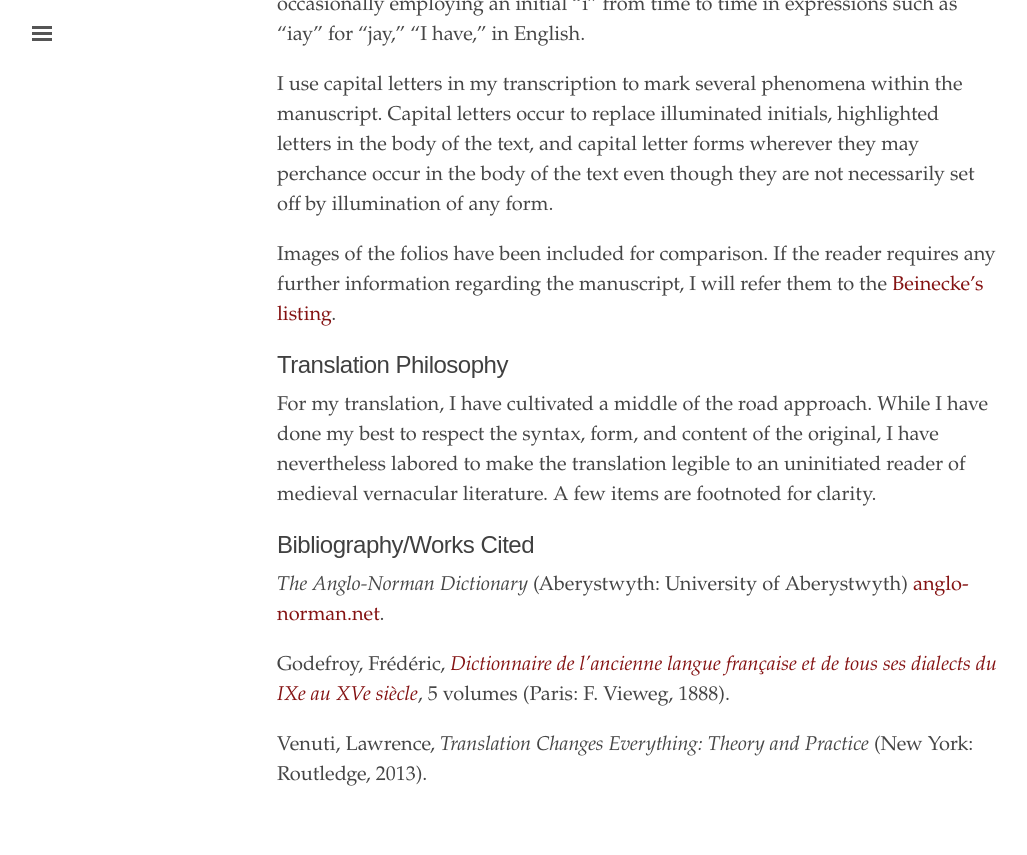
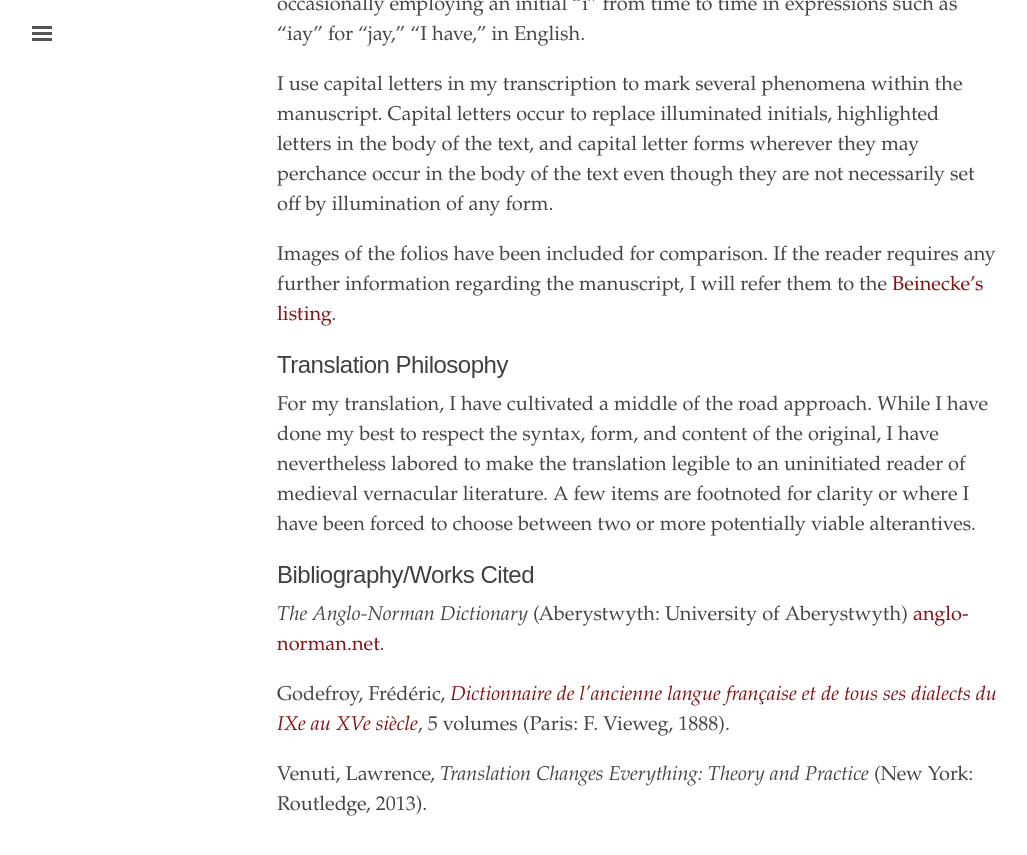
Before and after one commit to oldfrenchtexts/L-aiguillon-d-amour-divine, a Jekyll site: the page built from about.md, in a window 1280 px wide and 900 px high, scrolled down 1022 px. Shown: the top 855 px of the window, without its empty margins (3-1030 px from the left). Built offline with Jekyll 4.4.1, drawn with Linux system fonts in a browser that asks for light colours.

Commit message:
Update about.md

```diff
--- a/about.md
+++ b/about.md
@@ -23,7 +23,7 @@
 
 ## Translation Philosophy
 
-For my translation, I have cultivated a middle of the road approach. While I have done my best to respect the syntax, form, and content of the original, I have nevertheless labored to make the translation legible to an uninitiated reader of medieval vernacular literature. A few items are footnoted for clarity.
+For my translation, I have cultivated a middle of the road approach. While I have done my best to respect the syntax, form, and content of the original, I have nevertheless labored to make the translation legible to an uninitiated reader of medieval vernacular literature. A few items are footnoted for clarity or where I have been forced to choose between two or more potentially viable alterantives.
 
 ## Bibliography/Works Cited
 
```
